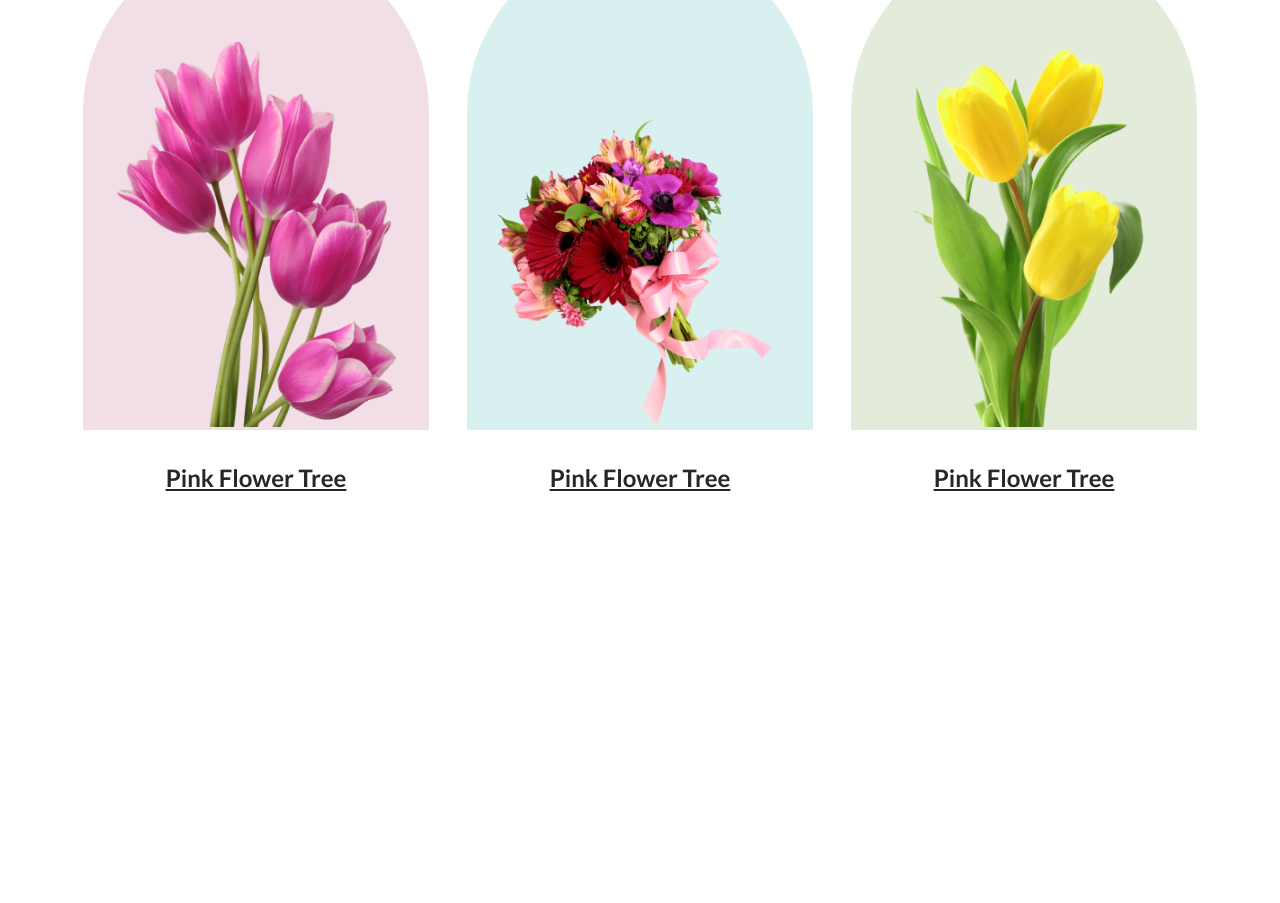
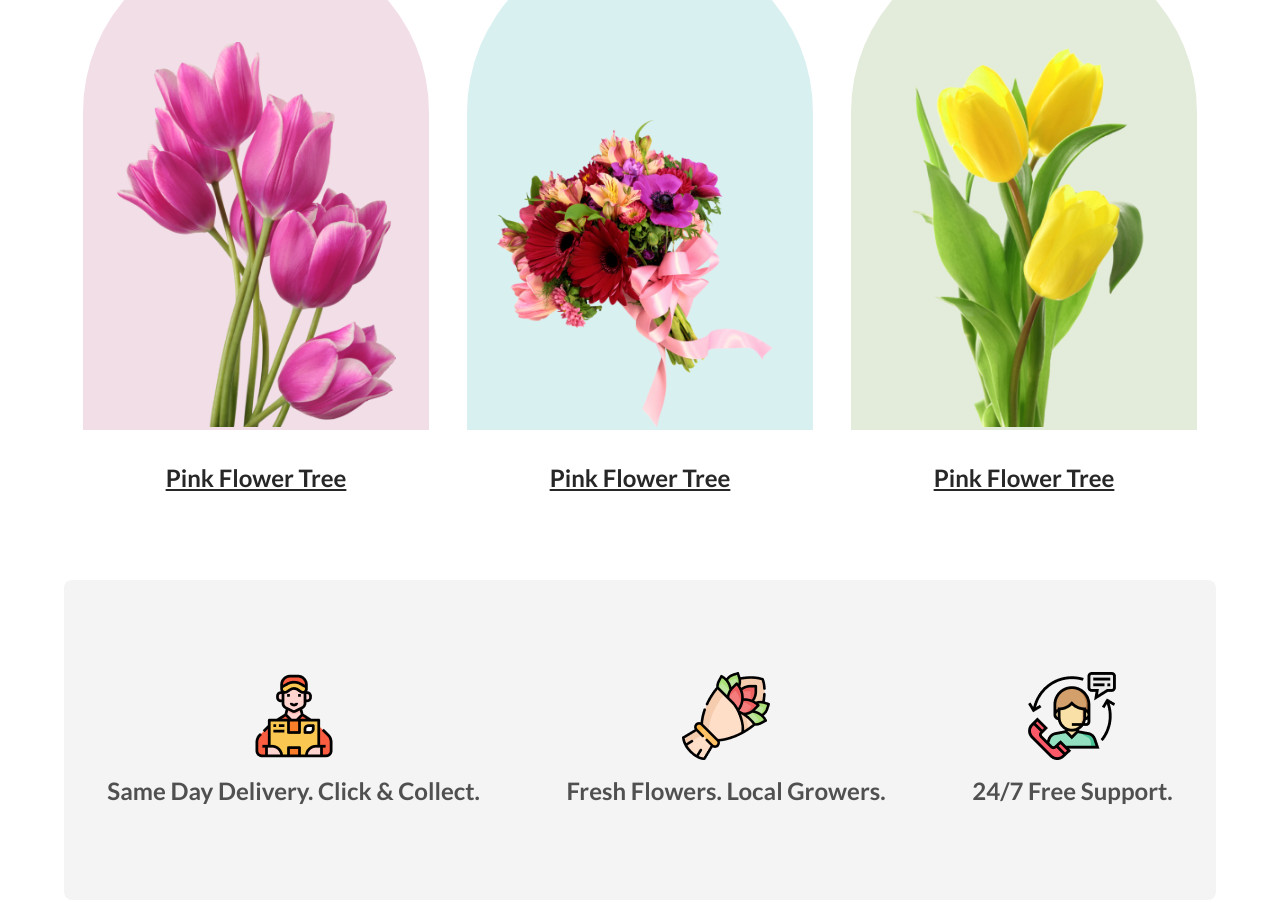
Before and after one commit to nabinjahid/my-flower-shop, a plain HTML site: page index.html in a window 1280 px wide. Shown: the part 893-1796 px from the top of the page. Before the commit the page ends 1388 px from the top, so only its background shows below. Drawn offline with Linux system fonts and the light colour scheme.

Commit message:
feature section complet

```diff
--- a/index.html
+++ b/index.html
@@ -1,17 +1,21 @@
 <!DOCTYPE html>
 <html lang="en">
+
 <head>
     <meta charset="UTF-8">
     <meta name="viewport" content="width=device-width, initial-scale=1.0">
     <title>Flower-Shop</title>
     <link rel="stylesheet" href="style.css">
 </head>
+
 <body>
     <section id="banner-section">
         <div class="banner">
             <div class="banner-contant">
                 <h2 class="banner-title">Let's make beautiful flowers a part of your life.</h2>
-                <p class="banner-des">It is a long established fact that a reader will be distracted by the readable content of a page when looking at its layout. The point of using Lorem Ipsum is that it has a more-or-less normal distribution of letters.</p>
+                <p class="banner-des">It is a long established fact that a reader will be distracted by the readable
+                    content of a page when looking at its layout. The point of using Lorem Ipsum is that it has a
+                    more-or-less normal distribution of letters.</p>
                 <div class="primary-btn"><button class="btn">Shop Now</button></div>
             </div>
             <div class="banner-img">
@@ -23,7 +27,8 @@
     <section class="feature-section">
         <div class="section-headding">
             <h2 class="section-title">Our Featured Flowers</h2>
-            <p class="section-des">It is a long established fact that a reader will be distracted by the readable content of a page when looking at its layout.</p>
+            <p class="section-des">It is a long established fact that a reader will be distracted by the readable
+                content of a page when looking at its layout.</p>
         </div>
 
         <div class="gallary">
@@ -49,6 +54,22 @@
             </div>
 
         </div>
+
+        <div class="feature-container">
+            <div class="feature-box">
+                <img src="./images/Group 57.png" alt="">
+                <p>Same Day Delivery. Click & Collect.</p>
+            </div>
+            <div class="feature-box">
+                <img src="./images/Group 58.png" alt="">
+                <p>Fresh Flowers. Local Growers.</p>
+            </div>
+            <div class="feature-box">
+                <img src="./images/Group 59.png" alt="">
+                <p>24/7 Free Support.</p>
+            </div>
+        </div>
     </section>
 </body>
+
 </html>
--- a/style.css
+++ b/style.css
@@ -171,3 +171,27 @@ text-align: center;
 text-decoration-line: underline;
     /* color: black; */
 }
+
+.feature-container{
+    width: 90%;
+    height: 320px;
+    margin: 150px auto;
+    display: flex;
+    justify-content: space-around;
+    align-items: center;
+    border-radius: 8px;
+    /* gap: 0px; */
+
+background: rgba(39, 39, 39, 0.05);
+}
+
+.feature-box p{
+    color: rgba(39, 39, 39, 0.8);
+font-family: Lato;
+font-size: 24px;
+font-weight: 600;
+line-height: 35px;
+letter-spacing: 0%;
+text-align: center;
+margin-top: 10px;
+}
```
